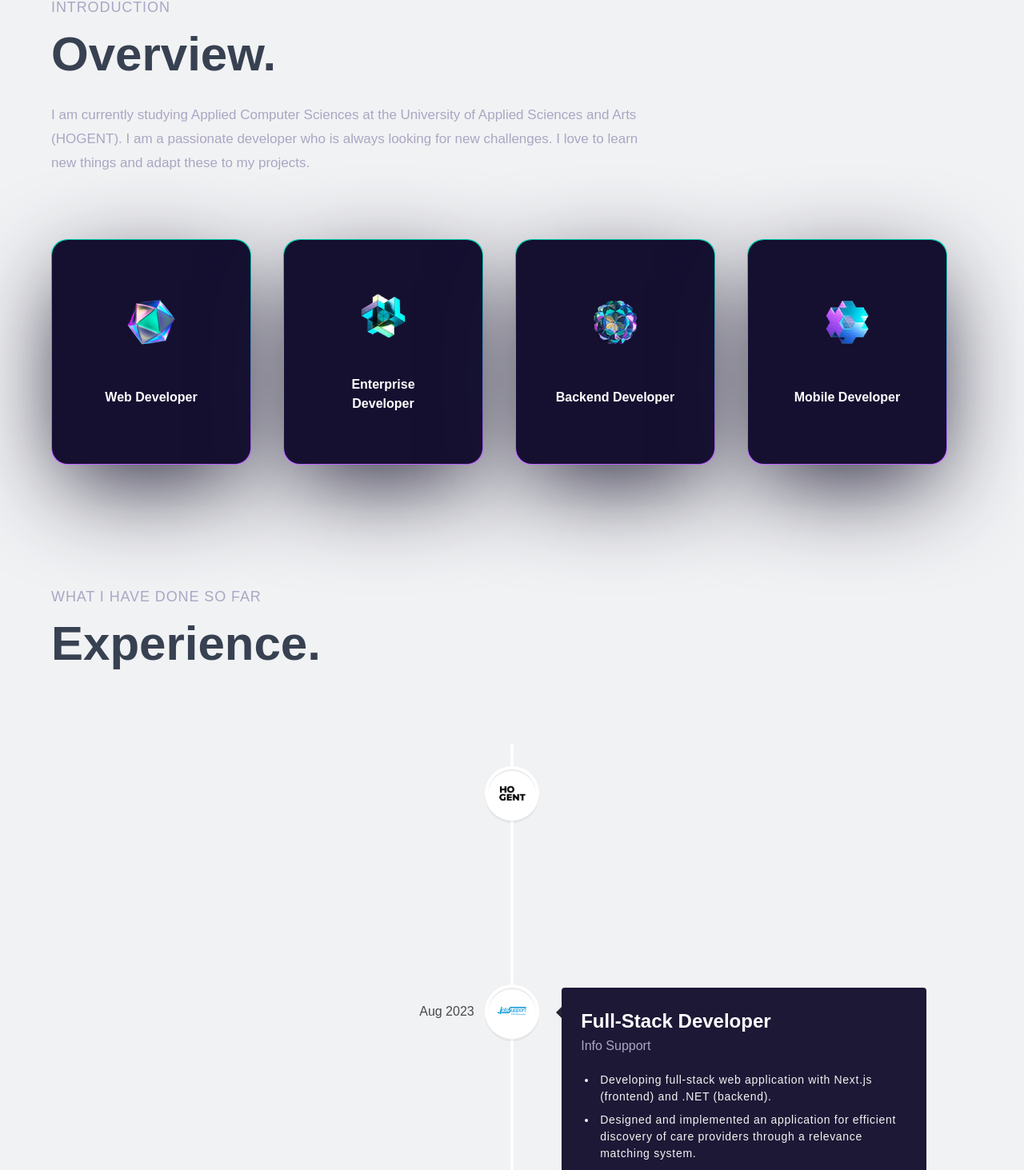
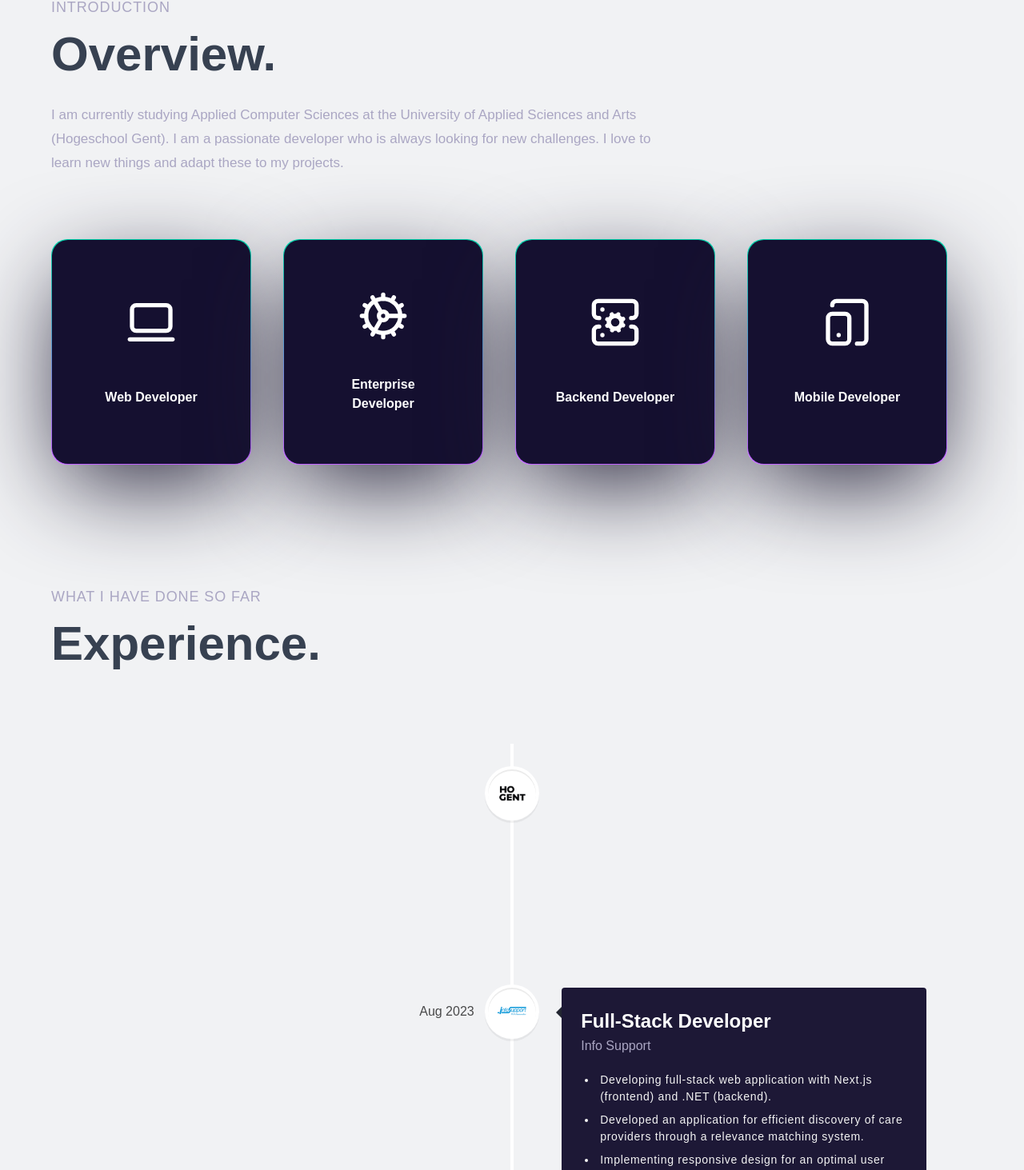
Before and after one commit to jaspervd18/portfolio, a React (Vite) app: page / in a window 1280 px wide. Shown: the part 892-2355 px from the top of the page at 80% size. Built offline with nearby package versions, Linux system fonts and the light colour scheme; a web font is replaced by a local one.

Commit message:
other about icons

```diff
--- a/package.json
+++ b/package.json
@@ -14,6 +14,7 @@
     "@react-three/drei": "^9.77.10",
     "@react-three/fiber": "^8.13.4",
     "framer-motion": "^10.12.18",
+    "lucide-react": "^0.314.0",
     "maath": "^0.7.0",
     "react": "^18.2.0",
     "react-dom": "^18.2.0",
--- a/src/components/About.jsx
+++ b/src/components/About.jsx
@@ -5,6 +5,8 @@ import { styles } from "../styles";
 import { services } from "../constants";
 import { fadeIn, textVariant } from "../utils/motion";
 import { SectionWrapper } from "../hoc";
+import React from "react";
+import Icon from "./Icon";
 
 const ServiceCard = ({ index, title, icon }) => {
   return (
@@ -28,7 +30,7 @@ const ServiceCard = ({ index, title, icon }) => {
           }}
           className="bg-tertiary rounded-[20px] py-5 px-12 min-h-[280px] flex justify-evenly items-center flex-col"
         >
-          <img src={icon} alt={title} className="w-16 h-1/6 object-contain" />
+          <Icon icon={icon} className='text-white w-16 h-16' />
           <h3 className="text-white text=[20px] font-bold text-center">
             {title}
           </h3>
@@ -51,7 +53,7 @@ const About = () => {
         variants={fadeIn("", "", 0.1, 1)}
       >
         I am currently studying Applied Computer Sciences at the University of
-        Applied Sciences and Arts (HOGENT). I am a passionate developer who is
+        Applied Sciences and Arts (Hogeschool Gent). I am a passionate developer who is
         always looking for new challenges. I love to learn new things and adapt
         these to my projects.
       </motion.p>
--- /dev/null
+++ b/src/components/Icon.jsx
@@ -0,0 +1,11 @@
+import React from 'react';
+
+const Icon = ({ icon: IconComponent, className }) => {
+  return (
+    <div className={className}>
+      {IconComponent && <IconComponent className="text-white w-16 h-16" />}
+    </div>
+  );
+};
+
+export default Icon;
--- a/src/constants/index.js
+++ b/src/constants/index.js
@@ -26,6 +26,11 @@ import {
   instagram,
 } from "../assets";
 
+import { Laptop2 } from "lucide-react";
+import { Cog } from "lucide-react";
+import { ServerCog } from "lucide-react";
+import { TabletSmartphone } from "lucide-react";
+
 export const navLinks = [
   {
     id: "about",
@@ -44,19 +49,19 @@ export const navLinks = [
 const services = [
   {
     title: "Web Developer",
-    icon: web,
+    icon: Laptop2,
   },
   {
     title: "Enterprise Developer",
-    icon: mobile,
+    icon: Cog,
   },
   {
     title: "Backend Developer",
-    icon: backend,
+    icon: ServerCog,
   },
   {
     title: "Mobile Developer",
-    icon: creator,
+    icon: TabletSmartphone,
   },
 ];
 
@@ -132,8 +137,7 @@ const experiences = [
     date: "Aug 2023",
     points: [
       "Developing full-stack web application with Next.js (frontend) and .NET (backend).",
-      "Designed and implemented an application for efficient discovery of care providers through a relevance matching system.",
-      "Ensuring high-quality product delivery through effective team coordination.",
+      "Developed an application for efficient discovery of care providers through a relevance matching system.",
       "Implementing responsive design for an optimal user experience.",
       "Active participation in code reviews and process improvement.",
     ],
@@ -236,8 +240,7 @@ const projects = [
       },
     ],
     image: klauwaerts,
-    live_demo_link: "https://frontend-klauwaerts.onrender.com/",
-    source_code_link: "https://github.com/jaspervd18/frontend-klauwaerts",
+    live_demo_link: "https://wiki-klauwaerts.vercel.app/",
   },
 ];
 
```
Also changed, not shown: 1 other file (tests, documents, lock files or other folders).
